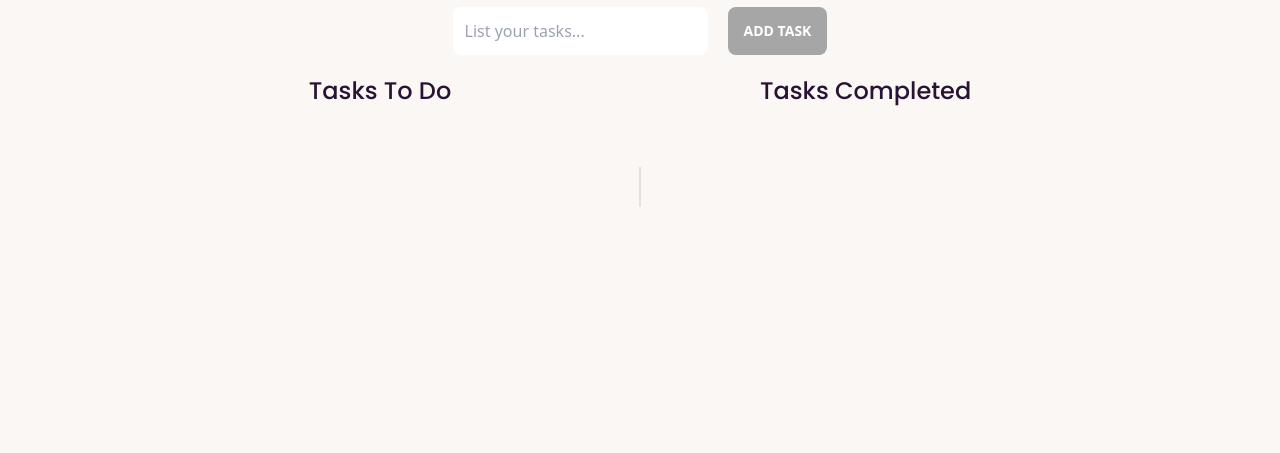
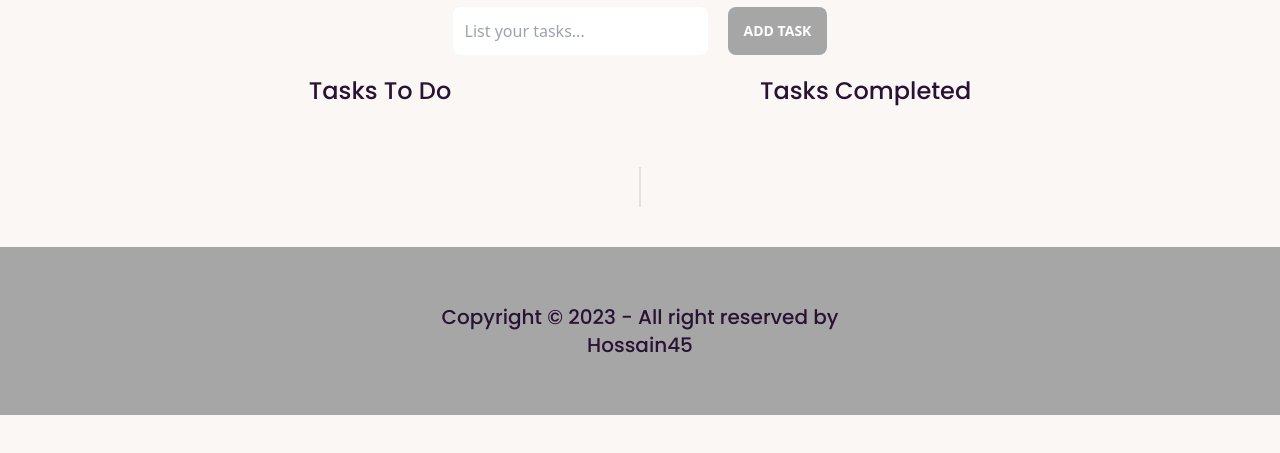
Before and after one commit to hossain45/chrome-ext-to-do-list, a plain HTML site: page index.html in a window 1280 px wide. Shown: the part 209-662 px from the top of the page. Drawn offline with nearby package versions, Linux system fonts and the light colour scheme.

Commit message:
footer added

```diff
--- a/index.html
+++ b/index.html
@@ -73,6 +73,10 @@
     <!-- <p>
         last updated:
     </p> -->
-    <script src="main.js"></script>
+    <!-- footer -->
+    <footer class="footer footer-center py-4 px-2 bg-mycolor text-base-content w-full  text-center my-0">
+        <p class="font-secondaryFont font-medium text-xl h-full py-10">Copyright © 2023 - All right reserved by <br>Hossain45</p>
+  </footer>
+<script src="main.js"></script>
 </body>
 </html>
```
